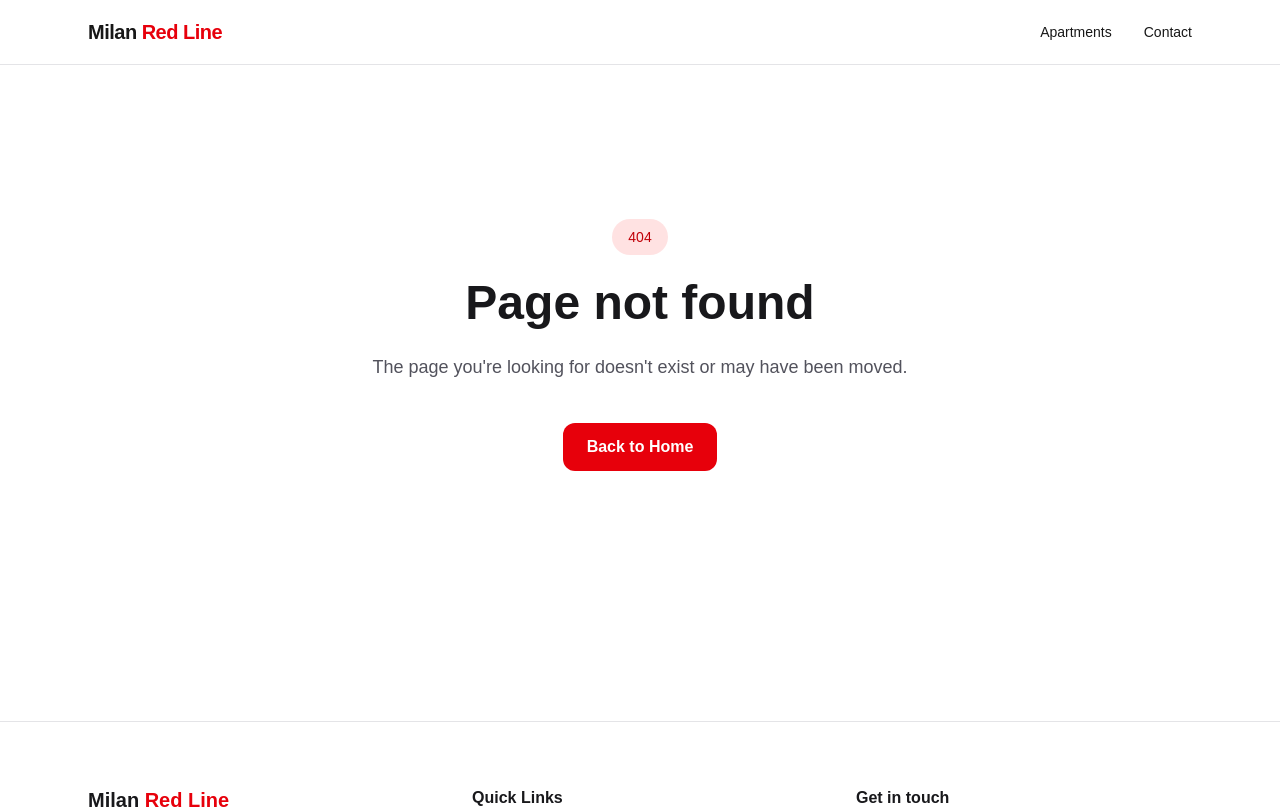
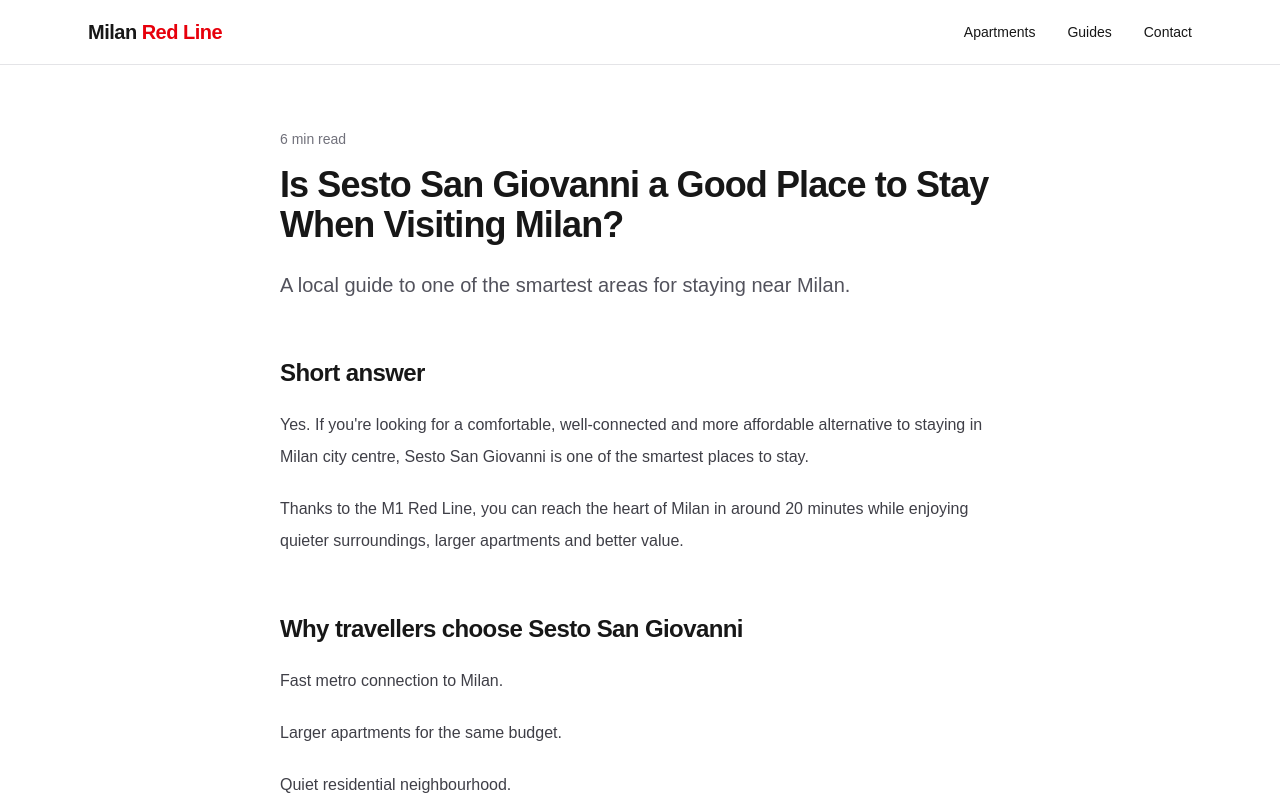
Before and after one commit to beppeblu1/milan-red-line, a Next.js app: page /guides/is-sesto-san-giovanni-a-good-place-to-stay in a window 1280 px wide. Before the commit this address had no page. Shown: the top 809 px of the page. Built offline with nearby package versions, Linux system fonts and the light colour scheme.

Commit message:
Add Guides section and first local guide

```diff
--- /dev/null
+++ b/app/guides/[slug]/page.tsx
@@ -0,0 +1,122 @@
+import { notFound } from "next/navigation";
+import { guides } from "../guideData";
+
+type PageProps = {
+  params: Promise<{
+    slug: string;
+  }>;
+};
+
+export async function generateStaticParams() {
+  return guides.map((guide) => ({
+    slug: guide.slug,
+  }));
+}
+
+export async function generateMetadata({ params }: PageProps) {
+  const { slug } = await params;
+
+  const guide = guides.find((g) => g.slug === slug);
+
+  if (!guide) {
+    return {};
+  }
+
+  return {
+    title: guide.title,
+    description: guide.description,
+  };
+}
+
+export default async function GuidePage({ params }: PageProps) {
+  const { slug } = await params;
+
+  const guide = guides.find((g) => g.slug === slug);
+
+  if (!guide) {
+    notFound();
+  }
+
+  return (
+    <article className="mx-auto max-w-3xl px-6 py-16">
+
+      <header className="mb-14">
+
+        <p className="mb-4 text-sm text-zinc-500">
+          {guide.readingTime}
+        </p>
+
+        <h1 className="text-4xl font-bold tracking-tight">
+          {guide.heroTitle}
+        </h1>
+
+        <p className="mt-6 text-xl leading-8 text-zinc-600">
+          {guide.heroSubtitle}
+        </p>
+
+      </header>
+
+      <div className="space-y-14">
+
+        {guide.sections.map((section) => (
+
+          <section key={section.title}>
+
+            <h2 className="mb-5 text-2xl font-semibold tracking-tight">
+              {section.title}
+            </h2>
+
+            <div className="space-y-5">
+
+              {section.content.map((paragraph) => (
+
+                <p
+                  key={paragraph}
+                  className="leading-8 text-zinc-700"
+                >
+                  {paragraph}
+                </p>
+
+              ))}
+
+            </div>
+
+          </section>
+
+        ))}
+
+      </div>
+
+      <section className="mt-20 rounded-2xl border border-zinc-200 bg-zinc-50 p-8">
+
+        <h2 className="text-2xl font-semibold">
+        Ready to plan your stay?
+        </h2>
+
+        <p className="mt-4 leading-7 text-zinc-600">
+        If you're looking for a comfortable base with quick access to Milan, we'd be happy to welcome you.
+        </p>
+
+        <div className="mt-8 flex flex-wrap gap-4">
+
+          <a
+            href="/#apartments"
+            className="rounded-xl bg-red-600 px-6 py-3 font-medium text-white transition hover:bg-red-700"
+          >
+            View Apartments
+          </a>
+
+          <a
+            href="/contact"
+            className="rounded-xl border border-zinc-300 px-6 py-3 font-medium transition hover:bg-zinc-100"
+          >
+            Contact Us
+          </a>
+
+        </div>
+
+      </section>
+
+    </article>
+  );
+}
--- /dev/null
+++ b/app/guides/guideData.ts
@@ -0,0 +1,78 @@
+export interface GuideSection {
+    title: string;
+    content: string[];
+  }
+
+  export interface Guide {
+    slug: string;
+    title: string;
+    description: string;
+    readingTime: string;
+    heroTitle: string;
+    heroSubtitle: string;
+    sections: GuideSection[];
+  }
+
+  export const guides: Guide[] = [
+    {
+      slug: "is-sesto-san-giovanni-a-good-place-to-stay",
+
+      title:
+        "Is Sesto San Giovanni a Good Place to Stay When Visiting Milan?",
+
+      description:
+        "Everything you need to know before choosing Sesto San Giovanni as your base for exploring Milan.",
+
+      readingTime: "6 min read",
+
+      heroTitle:
+        "Is Sesto San Giovanni a Good Place to Stay When Visiting Milan?",
+
+      heroSubtitle:
+        "A local guide to one of the smartest areas for staying near Milan.",
+
+      sections: [
+        {
+          title: "Short answer",
+          content: [
+            "Yes. If you're looking for a comfortable, well-connected and more affordable alternative to staying in Milan city centre, Sesto San Giovanni is one of the smartest places to stay.",
+            "Thanks to the M1 Red Line, you can reach the heart of Milan in around 20 minutes while enjoying quieter surroundings, larger apartments and better value."
+          ]
+        },
+
+        {
+          title: "Why travellers choose Sesto San Giovanni",
+          content: [
+            "Fast metro connection to Milan.",
+            "Larger apartments for the same budget.",
+            "Quiet residential neighbourhood.",
+            "Restaurants, supermarkets and cafés within walking distance."
+          ]
+        },
+
+        {
+          title: "Is Sesto San Giovanni safe?",
+          content: [
+            "Sesto San Giovanni is a lively residential city where thousands of people live and work every day.",
+            "Like any large urban area, it's always sensible to take normal precautions, especially late at night.",
+            "Most visitors are pleasantly surprised by how calm and practical the area feels."
+          ]
+        },
+
+        {
+          title: "More than Milan",
+          content: [
+            "One of the biggest advantages of staying here is that you can easily explore much more than Milan.",
+            "The nearby railway station offers convenient connections to Monza, Lecco, Lake Como and many other destinations across Lombardy."
+          ]
+        },
+
+        {
+          title: "Local advice",
+          content: [
+            "If you're planning to spend most of your day visiting Milan, staying close to the M1 Red Line usually matters much more than staying inside the city centre itself."
+          ]
+        }
+      ]
+    }
+  ];
--- /dev/null
+++ b/app/guides/page.tsx
@@ -0,0 +1,51 @@
+import Link from "next/link";
+import { guides } from "./guideData";
+
+export const metadata = {
+  title: "Local Guides",
+  description:
+    "Helpful local guides to make the most of your stay near Milan.",
+};
+
+export default function GuidesPage() {
+  return (
+    <div className="mx-auto max-w-5xl px-6 py-16">
+      <header className="mb-14 text-center">
+        <h1 className="text-4xl font-bold tracking-tight">
+          Local Guides
+        </h1>
+
+        <p className="mx-auto mt-6 max-w-2xl text-lg leading-8 text-zinc-600">
+          Independent local guides to help you make the most of your stay near Milan.
+          To help you choose where to stay, move around Milan and discover the area before your trip.
+        </p>
+      </header>
+
+      <div className="space-y-8">
+        {guides.map((guide) => (
+          <Link
+            key={guide.slug}
+            href={`/guides/${guide.slug}`}
+            className="block rounded-2xl border border-zinc-200 bg-white p-8 transition-all hover:border-red-500 hover:shadow-lg"
+          >
+            <div className="mb-3 flex items-center gap-3 text-sm text-zinc-500">
+              <span>{guide.readingTime}</span>
+            </div>
+
+            <h2 className="text-2xl font-semibold tracking-tight">
+              {guide.title}
+            </h2>
+
+            <p className="mt-4 leading-7 text-zinc-600">
+              {guide.description}
+            </p>
+
+            <div className="mt-6 inline-flex items-center font-medium text-red-600">
+              Read guide →
+            </div>
+          </Link>
+        ))}
+      </div>
+    </div>
+  );
+}
--- a/app/page.tsx
+++ b/app/page.tsx
@@ -1,9 +1,10 @@
+import type { Metadata } from "next";
+
 import ApartmentCard from "@/components/ApartmentCard";
 import WhyChooseUs from "@/components/WhyChooseUs";
 import LocationSection from "@/components/LocationSection";
+
 import { apartments } from "@/data/apartments";
-
-import type { Metadata } from "next";
 
 export const metadata: Metadata = {
   title: "Apartments near Milan",
@@ -78,6 +79,50 @@ export default function Home() {
         </div>
       </section>
 
+      {/* Local Guides */}
+      <section className="border-t border-zinc-100 bg-white px-6 py-24">
+        <div className="mx-auto max-w-4xl text-center">
+          <h2 className="text-3xl font-bold tracking-tight text-zinc-900">
+            Planning your stay?
+          </h2>
+
+          <p className="mx-auto mt-4 max-w-2xl leading-8 text-zinc-600">
+            Discover practical local advice about Sesto San Giovanni, Milan and
+            the surrounding area before booking your stay.
+          </p>
+
+          <div className="mt-12 rounded-2xl border border-zinc-200 bg-zinc-50 p-8 text-left transition hover:border-red-500 hover:shadow-lg">
+            <p className="text-sm font-medium text-zinc-500">
+              📍 Local Guide · 6 min read
+            </p>
+
+            <h3 className="mt-3 text-2xl font-semibold tracking-tight text-zinc-900">
+              Is Sesto San Giovanni a Good Place to Stay When Visiting Milan?
+            </h3>
+
+            <p className="mt-4 leading-7 text-zinc-600">
+              Discover why thousands of travellers choose Sesto San Giovanni as
+              their base for visiting Milan, thanks to fast metro connections,
+              quieter surroundings and excellent value.
+            </p>
+
+            <a
+              href="/guides/is-sesto-san-giovanni-a-good-place-to-stay"
+              className="mt-8 inline-flex items-center font-semibold text-red-600 transition hover:text-red-700"
+            >
+              Read the guide →
+            </a>
+          </div>
+
+          <a
+            href="/guides"
+            className="mt-10 inline-block rounded-xl border border-zinc-300 px-6 py-3 font-medium transition hover:bg-zinc-100"
+          >
+            Explore all guides
+          </a>
+        </div>
+      </section>
+
       <WhyChooseUs />
 
       <LocationSection />
--- a/data/navigation.ts
+++ b/data/navigation.ts
@@ -4,6 +4,10 @@ export const navigation = [
     href: "/#apartments",
   },
   {
+    label: "Guides",
+    href: "/guides",
+  },
+  {
     label: "Contact",
     href: "/contact",
   },
```
Also changed, not shown: app/guides/is-sesto-san-giovanni-a-good-place-to-stay.md (added), 3 other files (tests, documents, lock files or other folders).
